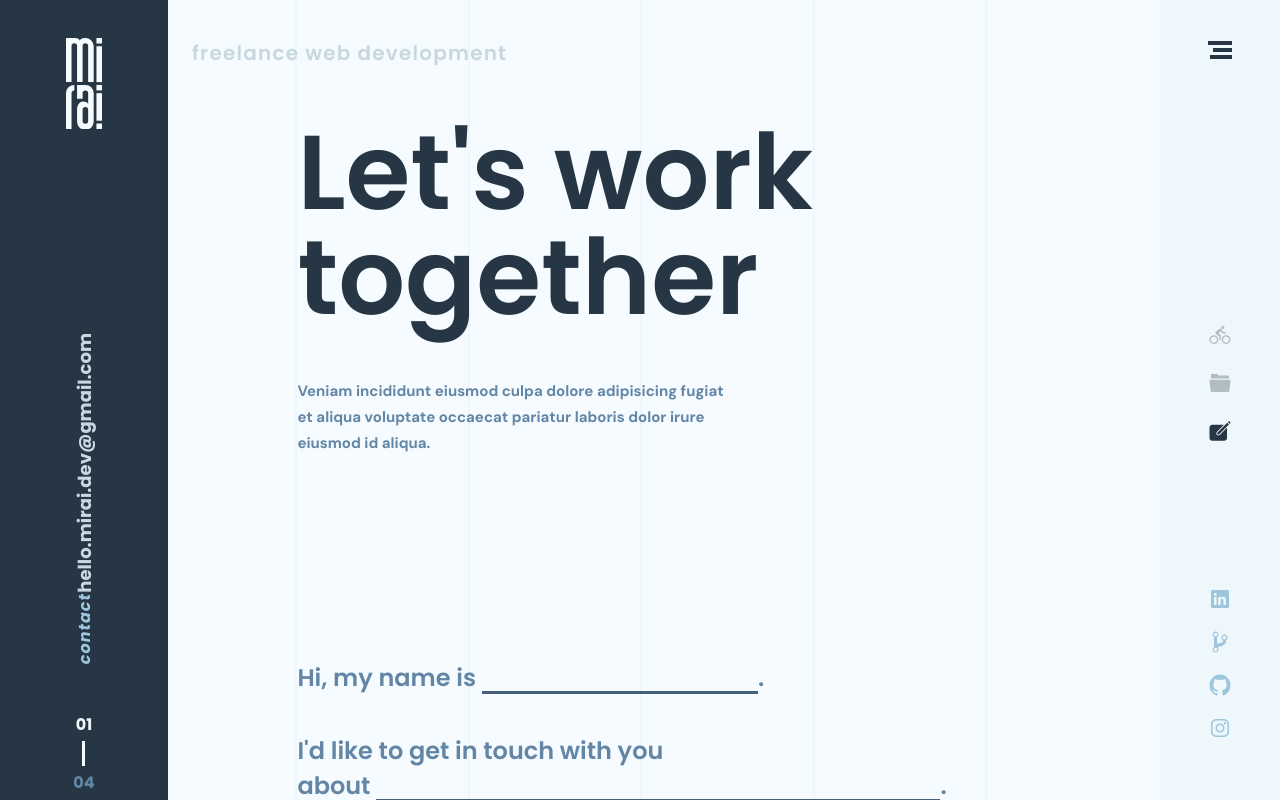
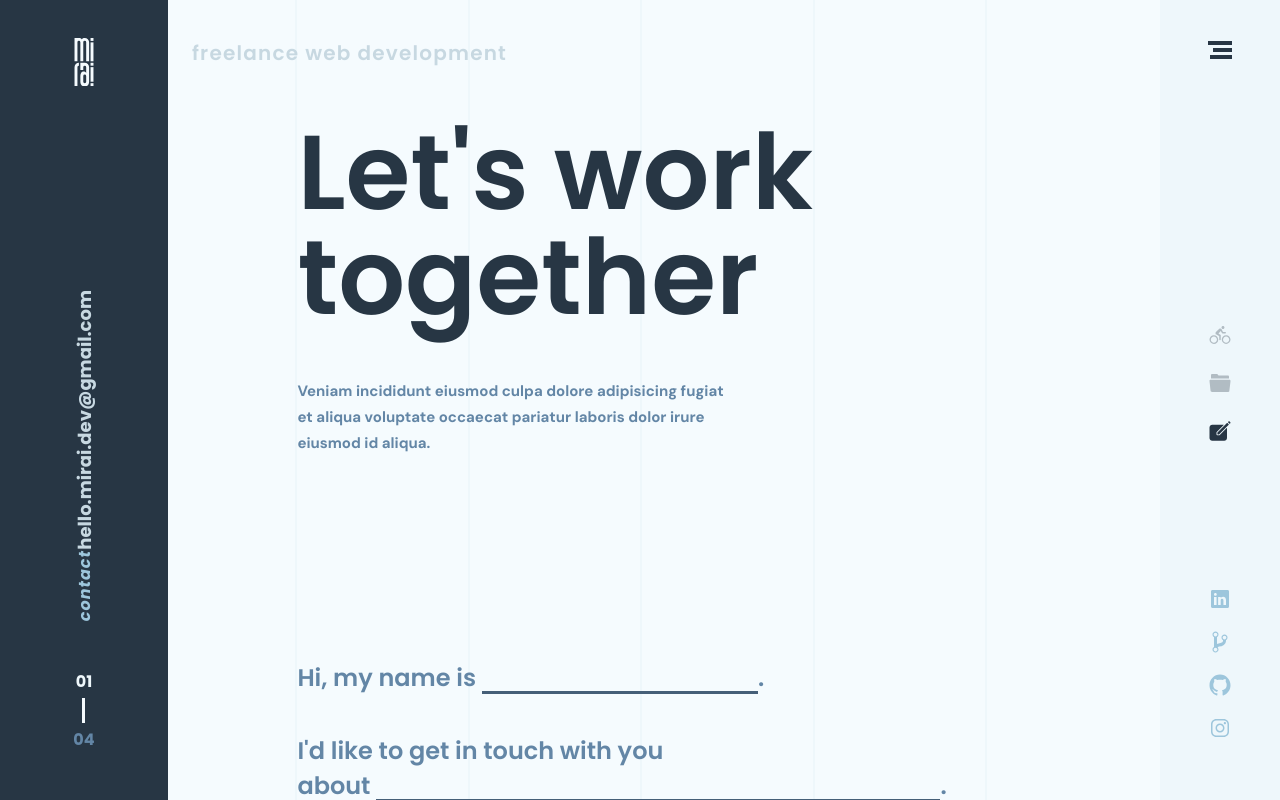
Before and after one commit to blksnk/mirai-front, a React (Create React App) app: page /contact in a window 1280 px wide. Built offline with nearby package versions, Linux system fonts and the light colour scheme.

Commit message:
:sparkles: import inline svg insead of img src for css-based animations and transitions

```diff
--- a/src/uikit/Logo.js
+++ b/src/uikit/Logo.js
@@ -2,17 +2,45 @@ import React from 'react'
 
 import g from 'uikit/uikit.module.css'
 
-import v from 'assets/exp_vertical.svg'
-import h from 'assets/exp_horizontal.svg'
+const Logo = ({ vertical, onClick, history, className }) =>{
+  const props = {
+    onClick: () => triggerAction(onClick, history),
+    className: `${vertical ? g.logoVertical : g.logoHorizontal} ${g.logoVector} ${className ? className : ''}`,
+    title: 'Home.',
+    color: '#F5FBFE',
+  }
 
-const Logo = ({ vertical, onClick, history, className }) =>
-  <img
-    onClick={() => triggerAction(onClick, history)}
-    className={`${vertical ? g.logoVertical : g.logoHorizontal} ${className ? className : ''}`}
-    src={vertical ? v : h}
-    alt='logo'
-    title='Go to home.'
-  />
+  if (vertical) {
+    return <Vertical {...props}/>
+  } else {
+    return <Horizontal {...props}/>
+  }
+}
+const Vertical = ({ className, title, onClick, color }) =>
+<svg xmlns="http://www.w3.org/2000/svg" className={className} fill={color} onClick={onClick} viewBox="0 0 47.13 119.63">
+  <title>{title}</title>
+  <path d="M36.5,11.13V58.25H29.25V11.13a3.63,3.63,0,1,0-7.25,0V58.25H14.75V11.13a3.63,3.63,0,1,0-7.25,0V58.25H.25V.25H11.13c4,0,7.24,1.62,7.24,3.62,0-2,3.25-3.62,7.26-3.62A10.86,10.86,0,0,1,36.5,11.13Z" transform="translate(-0.25 -0.25)"/>
+  <path d="M25.62,69.13A3.62,3.62,0,0,0,22,72.76V80H14.75V61.88H25.62A10.87,10.87,0,0,1,36.5,72.76V109c0,6-3.24,10.88-7.25,10.88H22c-4,0-7.25-4.86-7.25-10.88V94.5c0-6,3.24-10.87,7.25-10.87s7.25,1.62,7.25,3.63V72.76A3.62,3.62,0,0,0,25.62,69.13ZM22,109a3.63,3.63,0,1,0,7.25,0V94.5a3.63,3.63,0,0,0-7.25,0Z" transform="translate(-0.25 -0.25)" />
+  <path d="M47.37,11.13V58.25H40.13V11.13Z" transform="translate(-0.25 -0.25)"/>
+  <rect x="39.88" width="7.24" height="7.25"/>
+  <rect x="39.87" y="112.38" width="7.26" height="7.25"/>
+  <path d="M47.38,72.76V109H40.12V72.76Z" transform="translate(-0.25 -0.25)"/>
+  <rect x="39.87" y="61.63" width="7.26" height="7.25"/>
+  <path d="M11.13,61.88v7.24A3.64,3.64,0,0,0,7.5,72.75v47.13H.26V72.75A10.86,10.86,0,0,1,11.13,61.88Z" transform="translate(-0.25 -0.25)"/>
+</svg>
+
+const Horizontal = ({ className, onClick, title, color }) =>
+<svg xmlns="http://www.w3.org/2000/svg" className={className} fill={color} onClick={onClick} viewBox="0 0 97.88 58.01">
+  <title>{title}</title>
+  <path d="M36.5,11.13V58.25H29.25V11.13a3.63,3.63,0,1,0-7.25,0V58.25H14.75V11.13a3.63,3.63,0,1,0-7.25,0V58.25H.25V.25H11.13c4,0,7.24,1.62,7.24,3.62,0-2,3.25-3.62,7.26-3.62A10.86,10.86,0,0,1,36.5,11.13Z" transform="translate(-0.25 -0.25)"/>
+  <rect x="39.88" width="7.24" height="7.25"/>
+  <path d="M47.37,11.13V58.25H40.13V11.13Z" transform="translate(-0.25 -0.25)"/>
+  <rect x="90.62" y="50.75" width="7.26" height="7.25"/>
+  <path d="M98.13,11.13V47.37H90.87V11.13Z" transform="translate(-0.25 -0.25)"/>
+  <rect x="90.62" width="7.26" height="7.25"/>
+  <path d="M61.88.26V7.5a3.64,3.64,0,0,0-3.63,3.63V58.26H51V11.13A10.86,10.86,0,0,1,61.88.26Z" transform="translate(-0.25 -0.25)"/>
+  <path d="M87.25,11.13V47.37c0,6-3.24,10.88-7.25,10.88H72.75c-4,0-7.25-4.86-7.25-10.88V32.87c0-6,3.24-10.87,7.25-10.87S80,23.62,80,25.63V11.13a3.63,3.63,0,1,0-7.25,0v7.24H65.5V.25H76.37A10.87,10.87,0,0,1,87.25,11.13ZM80,47.37V32.87a3.63,3.63,0,0,0-7.25,0v14.5a3.63,3.63,0,1,0,7.25,0Z" transform="translate(-0.25 -0.25)"/>
+</svg>
 
 const triggerAction = (onClick, history) => {
   if(onClick) {
```
